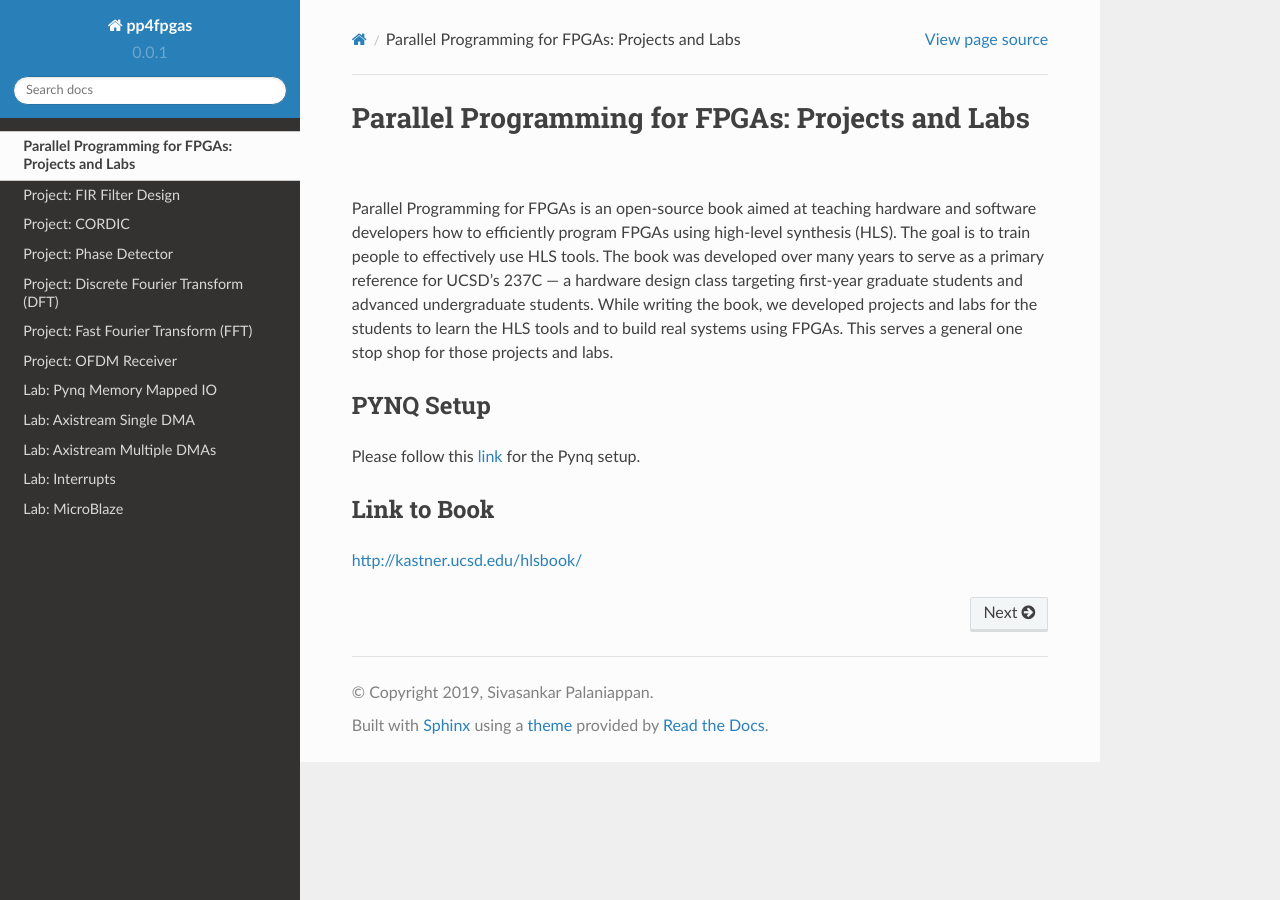
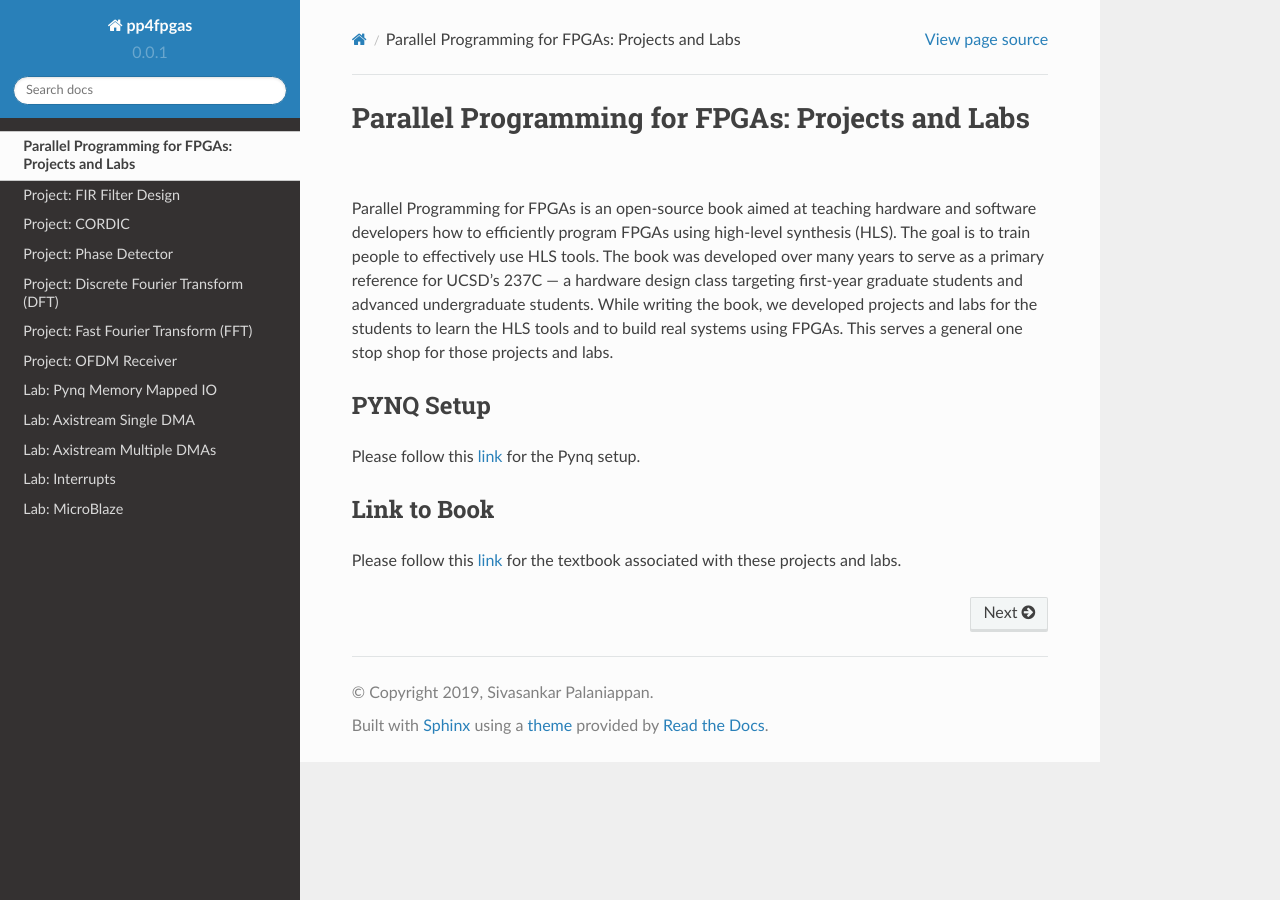
Before and after one commit to KastnerRG/Read_the_docs, a Sphinx documentation site: the page built from docs/index.rst, in a window 1280 px wide. Built offline with Sphinx 7.4.7 and the Read the Docs theme 2.0.0, drawn with Linux system fonts in a browser that asks for light colours.

Commit message:
Update index.rst

```diff
--- a/docs/index.rst
+++ b/docs/index.rst
@@ -15,7 +15,7 @@ Please follow this `link <https://pynq.readthedocs.io/en/latest/getting_started/
 
 Link to Book
 --------------
-http://kastner.ucsd.edu/hlsbook/
+Please follow this `link <http://kastner.ucsd.edu/hlsbook/>`_ for the textbook associated with these projects and labs.
 
 
 
```
